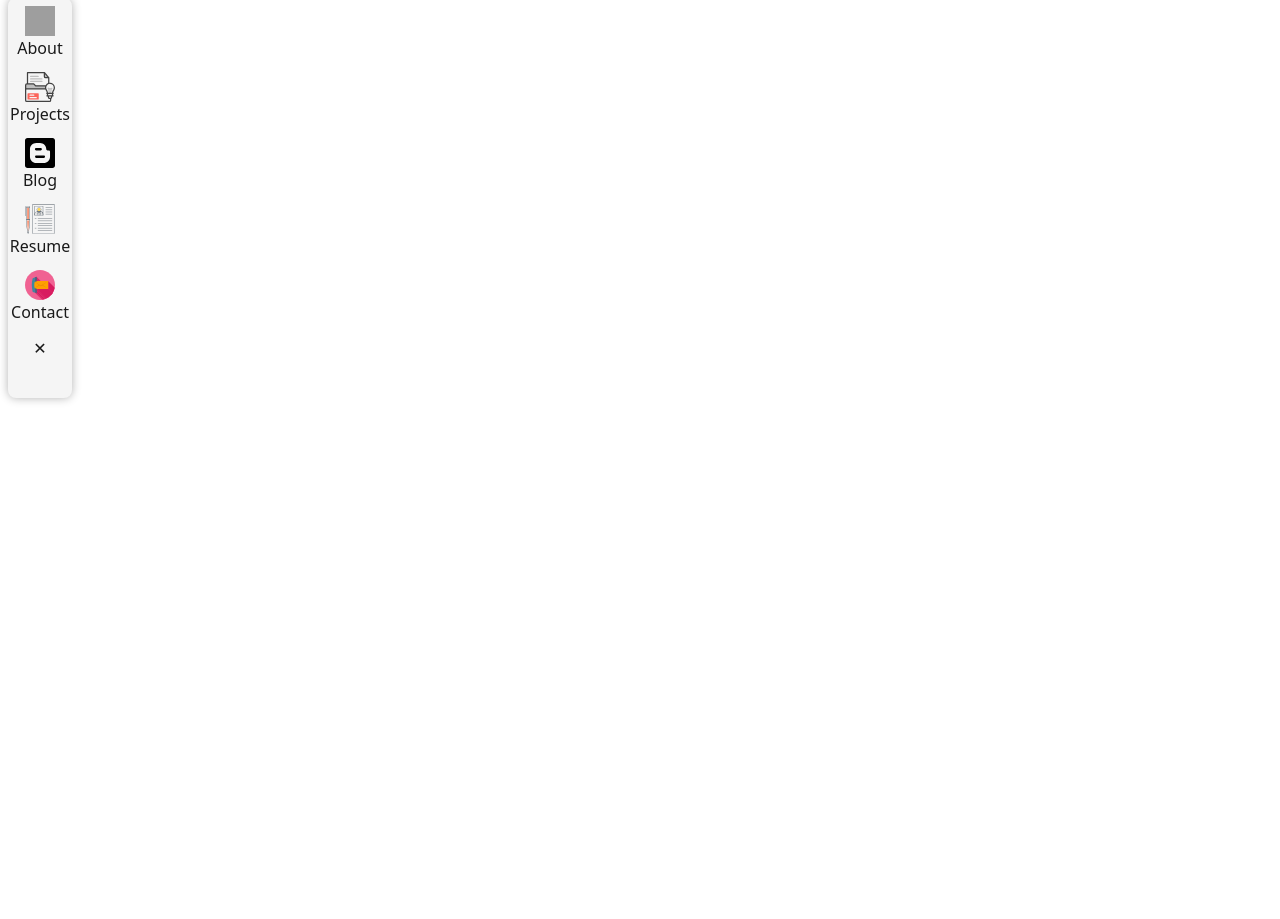
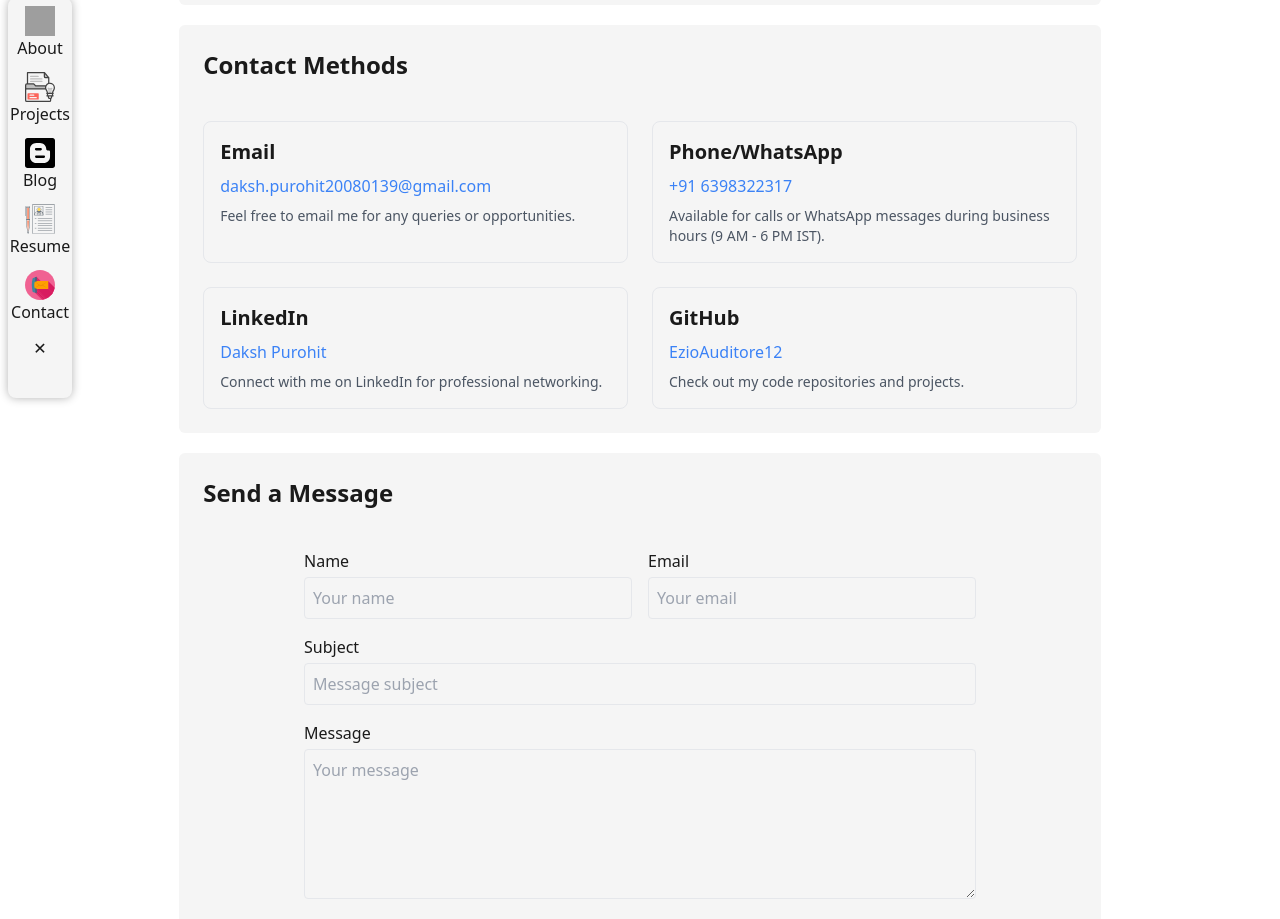
Before and after one commit to EzioAuditore12/Portfolio-, a React (Vite) app in the folder Portfolio/: page /contact in a window 1280 px wide. Shown: the part 202-1121 px from the top of the page. Before the commit the page ends 800 px from the top, so only its background shows below. Built offline with nearby package versions, Linux system fonts and the light colour scheme; grey boxes are pictures that could not be loaded.

Commit message:
Added contact section

```diff
--- a/Portfolio/src/components/00_Header/Assets/03_ContactMeBtn.jsx
+++ b/Portfolio/src/components/00_Header/Assets/03_ContactMeBtn.jsx
@@ -1,11 +1,21 @@
-import React from 'react'
+import React from "react";
+import { useNavigate } from "react-router-dom";
 
 function ContactMeBtn() {
+  const navigate = useNavigate();
+
+  const handleClick = () => {
+    navigate("/contact");
+  };
+
   return (
-    <button className="ml-auto w-[110px] bg-red-400 rounded-[33px] text-white">
+    <button
+      onClick={handleClick}
+      className="ml-auto w-[110px] bg-red-400 rounded-[33px] text-white"
+    >
       Contact Me
     </button>
-  )
+  );
 }
 
 export default ContactMeBtn;
--- a/Portfolio/src/components/05_Contact/Contact.jsx
+++ b/Portfolio/src/components/05_Contact/Contact.jsx
@@ -1,8 +1,120 @@
 import React from 'react'
 
 function Contact() {
+  const contactInfo = [
+    {
+      title: "Email",
+      value: "daksh.purohit20080139@gmail.com",
+      link: "mailto:daksh.purohit20080139@gmail.com",
+      description: "Feel free to email me for any queries or opportunities."
+    },
+    {
+      title: "Phone/WhatsApp",
+      value: "+91 6398322317",
+      link: "https://wa.me/916398322317",
+      description: "Available for calls or WhatsApp messages during business hours (9 AM - 6 PM IST)."
+    },
+    {
+      title: "LinkedIn",
+      value: "Daksh Purohit",
+      link: "https://www.linkedin.com/in/daksh-purohit-0230372a1/",
+      description: "Connect with me on LinkedIn for professional networking."
+    },
+    {
+      title: "GitHub",
+      value: "EzioAuditore12",
+      link: "https://github.com/EzioAuditore12",
+      description: "Check out my code repositories and projects."
+    }
+  ]
+
   return (
-    <div>Contact</div>
+    <div className='grid gap-5 mb-[100px] h-sm:mb-[100px] md:mb-3'>
+      {/* Header Section */}
+      <section className='sectionCSS p-6'>
+        <h1 className='text-3xl font-bold'>Get in Touch</h1>
+        <p className='text-center max-w-2xl'>
+          I'm currently looking for new opportunities and would love to hear from you.
+          Whether you have a question or just want to say hi, I'll try my best to get back to you!
+        </p>
+      </section>
+
+      {/* Contact Methods */}
+      <section className='sectionCSS p-6'>
+        <h2 className='text-2xl font-bold w-full mb-6'>Contact Methods</h2>
+        <div className='grid md:grid-cols-2 gap-6 w-full'>
+          {contactInfo.map((info, index) => (
+            <div key={index} className='p-4 border dark:border-gray-700 rounded-lg hover:shadow-lg transition-shadow'>
+              <h3 className='text-xl font-semibold mb-2'>{info.title}</h3>
+              <a
+                href={info.link}
+                target="_blank"
+                rel="noopener noreferrer"
+                className='text-blue-500 hover:underline block mb-2'
+              >
+                {info.value}
+              </a>
+              <p className='text-sm text-gray-600 dark:text-gray-400'>{info.description}</p>
+            </div>
+          ))}
+        </div>
+      </section>
+
+      {/* Contact Form */}
+      <section className='sectionCSS p-6'>
+        <h2 className='text-2xl font-bold w-full mb-6'>Send a Message</h2>
+        <form className='w-full max-w-2xl space-y-4'>
+          <div className='grid md:grid-cols-2 gap-4'>
+            <div>
+              <label className='block mb-1'>Name</label>
+              <input
+                type="text"
+                className='w-full p-2 border dark:border-gray-700 rounded bg-transparent'
+                placeholder='Your name'
+              />
+            </div>
+            <div>
+              <label className='block mb-1'>Email</label>
+              <input
+                type="email"
+                className='w-full p-2 border dark:border-gray-700 rounded bg-transparent'
+                placeholder='Your email'
+              />
+            </div>
+          </div>
+          <div>
+            <label className='block mb-1'>Subject</label>
+            <input
+              type="text"
+              className='w-full p-2 border dark:border-gray-700 rounded bg-transparent'
+              placeholder='Message subject'
+            />
+          </div>
+          <div>
+            <label className='block mb-1'>Message</label>
+            <textarea
+              className='w-full p-2 border dark:border-gray-700 rounded bg-transparent min-h-[150px]'
+              placeholder='Your message'
+            ></textarea>
+          </div>
+          <button
+            type="submit"
+            className='customButton'
+          >
+            Send Message
+          </button>
+        </form>
+      </section>
+
+      {/* Location Section */}
+      <section className='sectionCSS p-6'>
+        <h2 className='text-2xl font-bold w-full mb-2'>Location</h2>
+        <p>Dehradun, Uttarakhand, India</p>
+        <p className='text-sm text-gray-600 dark:text-gray-400'>
+          Available for remote work and willing to relocate for the right opportunity
+        </p>
+      </section>
+    </div>
   )
 }
 
```
